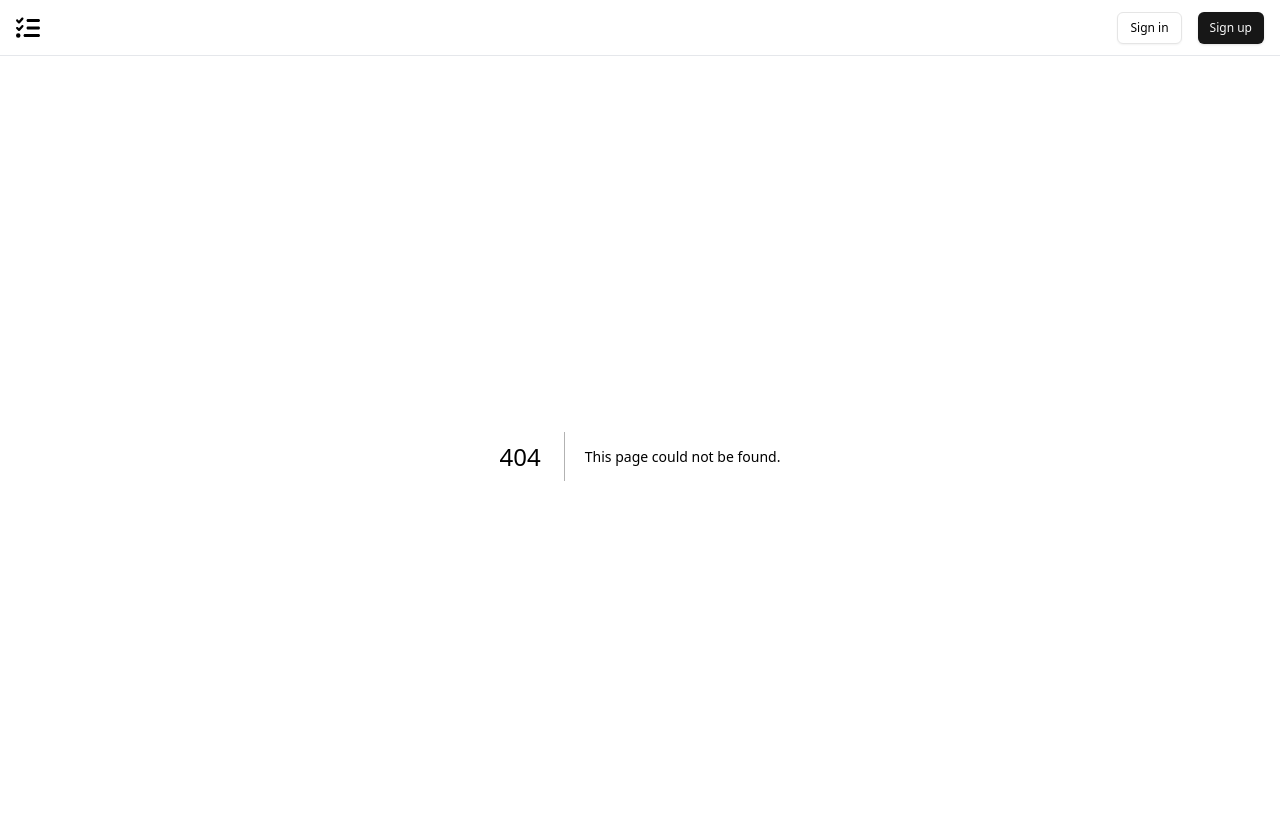
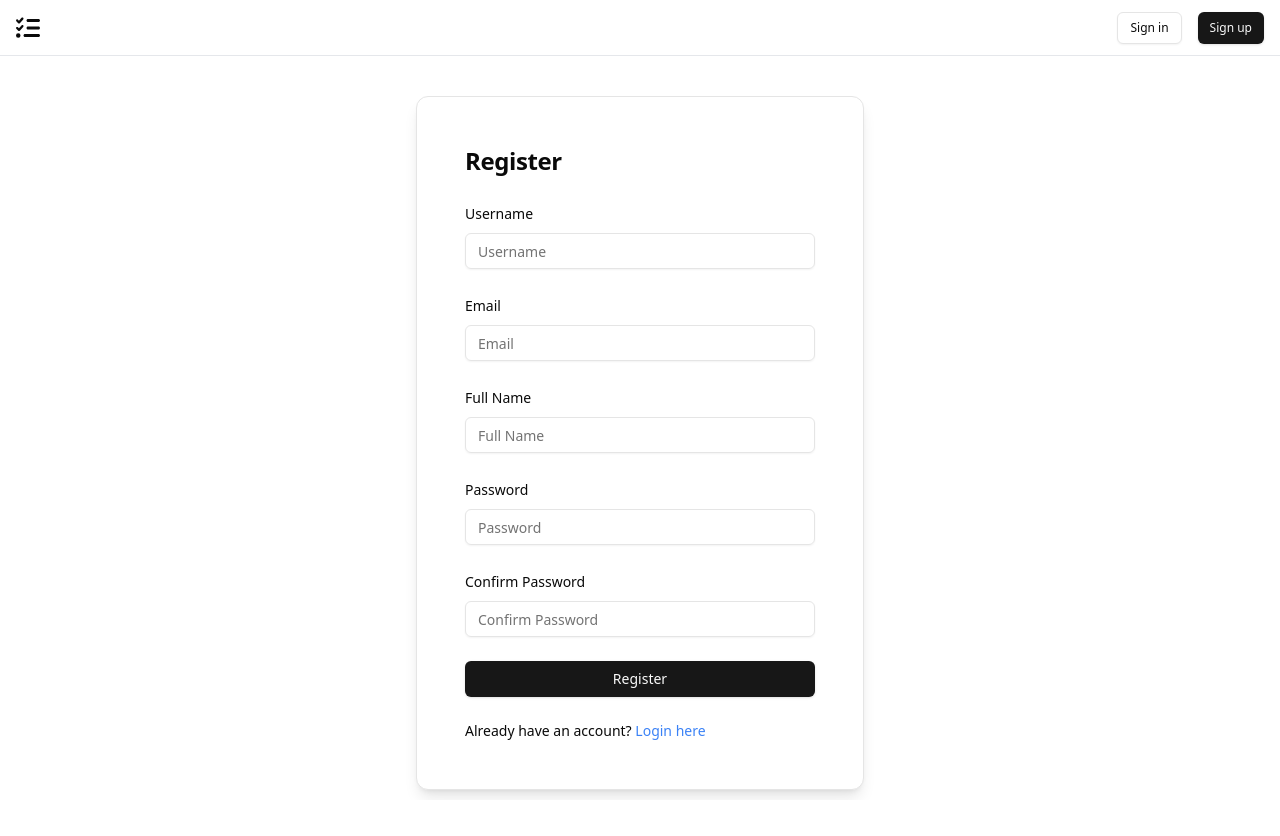
Before and after one commit to hesic73/my-todo-app, a Next.js app in the folder frontend/: page /register in a window 1280 px wide. Before the commit this address had no page. Shown: the top 836 px of the page. After the commit the page ends 800 px from the top, so only its background shows below. Built offline with nearby package versions, Linux system fonts and the light colour scheme.

Commit message:
Some progress on register/login forms

```diff
--- a/frontend/app/login/page.jsx
+++ b/frontend/app/login/page.jsx
@@ -1,4 +1,8 @@
 import LoginForm from "@/components/LoginForm";
+
+export const metadata = {
+    title: "Login",
+};
 
 export default function Login() {
     return (
--- /dev/null
+++ b/frontend/app/register/page.jsx
@@ -0,0 +1,13 @@
+import RegisterForm from "@/components/RegisterForm";
+
+export const metadata = {
+    title: "Register",
+};
+
+export default function Register() {
+    return (
+        <>
+            <RegisterForm />
+        </>
+    );
+}
--- a/frontend/components/LoginForm.jsx
+++ b/frontend/components/LoginForm.jsx
@@ -2,11 +2,12 @@
 
 import { useForm } from 'react-hook-form';
 import { Button } from '@/components/ui/button';
+import { Card, CardContent, CardFooter, CardHeader, CardTitle } from '@/components/ui/card';
 import { Form, FormControl, FormDescription, FormField, FormItem, FormLabel, FormMessage } from '@/components/ui/form';
 import { Input } from '@/components/ui/input';
-
 import { z } from "zod";
 import { zodResolver } from "@hookform/resolvers/zod"
+import Link from 'next/link';
 
 const formSchema = z.object({
     username: z.string().min(2, {
@@ -34,8 +35,17 @@ export default function LoginForm() {
     }
 
     return (
+        <Card className="max-w-md mx-auto mt-10 p-6 shadow-lg">
+            <CardHeader>
+                <CardTitle>
+                    <span className="text-2xl font-semibold">Login</span>
+                </CardTitle>
+            </CardHeader>
+
+            <CardContent>
                 <Form {...form}>
-            <form onSubmit={form.handleSubmit(onSubmit)} className="space-y-8">
+                    <form onSubmit={form.handleSubmit(onSubmit)} className="space-y-6">
+                        {/* Username field */}
                         <FormField
                             control={form.control}
                             name="username"
@@ -65,8 +75,19 @@ export default function LoginForm() {
                             )}
                         />
 
-                <Button type="submit">Submit</Button>
+                        <Button type="submit" className="w-full">Submit</Button>
                     </form>
                 </Form>
+            </CardContent>
+
+            <CardFooter className="flex justify-between">
+                <p className="text-sm">
+                    Don't have an account?{" "}
+                    <Link href="/register" className="text-blue-500 hover:underline">
+                        Register here
+                    </Link>
+                </p>
+            </CardFooter>
+        </Card>
     );
 }
--- a/frontend/components/NavbarButtonGroup.jsx
+++ b/frontend/components/NavbarButtonGroup.jsx
@@ -3,6 +3,7 @@ import { useAuth } from '@/hooks/AuthContext';
 
 import { buttonVariants } from "@/components/ui/button"
 
+import { Button } from '@/components/ui/button';
 import Link from "next/link"
 
 
@@ -13,12 +14,12 @@ export default function NavbarButtonGroup() {
         <div className="flex items-center gap-4">
             {userData ? (
                 <> <span className="text-sm">Hello, {userData.full_name}</span>
-                    <Link href="#" className={buttonVariants({ variant: "outline", size: "sm" })}>Logout</Link>
+                    <Button variant="outline" size="sm">Sign out</Button>
                 </>
             ) : (
                 <>
                     <Link href="/login" className={buttonVariants({ variant: "outline", size: "sm" })}>Sign in</Link>
-                    <Link href="#" className={buttonVariants({ size: "sm" })}>Sign up</Link>
+                    <Link href="/register" className={buttonVariants({ size: "sm" })}>Sign up</Link>
                 </>
 
             )}
--- /dev/null
+++ b/frontend/components/RegisterForm.jsx
@@ -0,0 +1,155 @@
+'use client';
+
+import { useForm } from 'react-hook-form';
+import { Button } from '@/components/ui/button';
+import { Card, CardContent, CardFooter, CardHeader, CardTitle } from '@/components/ui/card';
+import { Form, FormControl, FormField, FormItem, FormLabel, FormMessage } from '@/components/ui/form';
+import { Input } from '@/components/ui/input';
+import { z } from "zod";
+import { zodResolver } from "@hookform/resolvers/zod"
+import Link from 'next/link';
+
+const formSchema = z.object({
+    username: z.string().min(2, {
+        message: "Username must be at least 2 characters.",
+    }).max(50, {
+        message: "Username must be at most 50 characters.",
+    }),
+    email: z.string().email({
+        message: "Invalid email address.",
+    }),
+    full_name: z.string().min(2, {
+        message: "Full name must be at least 2 characters.",
+    }).max(100, {
+        message: "Full name must be at most 100 characters.",
+    }),
+    password: z.string().min(6, {
+        message: "Password must be at least 6 characters.",
+    }),
+    confirm_password: z.string().min(6, {
+        message: "Confirm password must be at least 6 characters.",
+    }),
+}).refine((data) => data.password === data.confirm_password, {
+    path: ["confirm_password"],
+    message: "Passwords do not match",
+});
+
+export default function RegisterForm() {
+    const form = useForm({
+        resolver: zodResolver(formSchema),
+        defaultValues: {
+            username: "",
+            email: "",
+            full_name: "",
+            password: "",
+            confirm_password: "",
+        },
+    })
+
+    // Submit handler
+    function onSubmit(values) {
+        console.log(values)
+    }
+
+    return (
+        <Card className="max-w-md mx-auto mt-10 p-6 shadow-lg">
+            <CardHeader>
+                <CardTitle>
+                    <span className="text-2xl font-semibold">Register</span>
+                </CardTitle>
+            </CardHeader>
+
+            <CardContent>
+                <Form {...form}>
+                    <form onSubmit={form.handleSubmit(onSubmit)} className="space-y-6">
+                        {/* Username field */}
+                        <FormField
+                            control={form.control}
+                            name="username"
+                            render={({ field }) => (
+                                <FormItem>
+                                    <FormLabel>Username</FormLabel>
+                                    <FormControl>
+                                        <Input placeholder="Username" {...field} />
+                                    </FormControl>
+                                    <FormMessage />
+                                </FormItem>
+                            )}
+                        />
+
+                        {/* Email field */}
+                        <FormField
+                            control={form.control}
+                            name="email"
+                            render={({ field }) => (
+                                <FormItem>
+                                    <FormLabel>Email</FormLabel>
+                                    <FormControl>
+                                        <Input type="email" placeholder="Email" {...field} />
+                                    </FormControl>
+                                    <FormMessage />
+                                </FormItem>
+                            )}
+                        />
+
+                        {/* Full Name field */}
+                        <FormField
+                            control={form.control}
+                            name="full_name"
+                            render={({ field }) => (
+                                <FormItem>
+                                    <FormLabel>Full Name</FormLabel>
+                                    <FormControl>
+                                        <Input placeholder="Full Name" {...field} />
+                                    </FormControl>
+                                    <FormMessage />
+                                </FormItem>
+                            )}
+                        />
+
+                        {/* Password field */}
+                        <FormField
+                            control={form.control}
+                            name="password"
+                            render={({ field }) => (
+                                <FormItem>
+                                    <FormLabel>Password</FormLabel>
+                                    <FormControl>
+                                        <Input type="password" placeholder="Password" {...field} />
+                                    </FormControl>
+                                    <FormMessage />
+                                </FormItem>
+                            )}
+                        />
+
+                        {/* Confirm Password field */}
+                        <FormField
+                            control={form.control}
+                            name="confirm_password"
+                            render={({ field }) => (
+                                <FormItem>
+                                    <FormLabel>Confirm Password</FormLabel>
+                                    <FormControl>
+                                        <Input type="password" placeholder="Confirm Password" {...field} />
+                                    </FormControl>
+                                    <FormMessage />
+                                </FormItem>
+                            )}
+                        />
+
+                        <Button type="submit" className="w-full">Register</Button>
+                    </form>
+                </Form>
+            </CardContent>
+
+            <CardFooter className="flex justify-between">
+                <p className="text-sm">
+                    Already have an account?{" "}
+                    <Link href="/login" className="text-blue-500 hover:underline">
+                        Login here
+                    </Link>
+                </p>
+            </CardFooter>
+        </Card>
+    );
+}
--- /dev/null
+++ b/frontend/components/ui/card.jsx
@@ -0,0 +1,50 @@
+import * as React from "react"
+
+import { cn } from "@/lib/utils"
+
+const Card = React.forwardRef(({ className, ...props }, ref) => (
+  <div
+    ref={ref}
+    className={cn("rounded-xl border bg-card text-card-foreground shadow", className)}
+    {...props} />
+))
+Card.displayName = "Card"
+
+const CardHeader = React.forwardRef(({ className, ...props }, ref) => (
+  <div
+    ref={ref}
+    className={cn("flex flex-col space-y-1.5 p-6", className)}
+    {...props} />
+))
+CardHeader.displayName = "CardHeader"
+
+const CardTitle = React.forwardRef(({ className, ...props }, ref) => (
+  <h3
+    ref={ref}
+    className={cn("font-semibold leading-none tracking-tight", className)}
+    {...props} />
+))
+CardTitle.displayName = "CardTitle"
+
+const CardDescription = React.forwardRef(({ className, ...props }, ref) => (
+  <p
+    ref={ref}
+    className={cn("text-sm text-muted-foreground", className)}
+    {...props} />
+))
+CardDescription.displayName = "CardDescription"
+
+const CardContent = React.forwardRef(({ className, ...props }, ref) => (
+  <div ref={ref} className={cn("p-6 pt-0", className)} {...props} />
+))
+CardContent.displayName = "CardContent"
+
+const CardFooter = React.forwardRef(({ className, ...props }, ref) => (
+  <div
+    ref={ref}
+    className={cn("flex items-center p-6 pt-0", className)}
+    {...props} />
+))
+CardFooter.displayName = "CardFooter"
+
+export { Card, CardHeader, CardFooter, CardTitle, CardDescription, CardContent }
```
Lines whose indentation alone changed are shown as unchanged.
